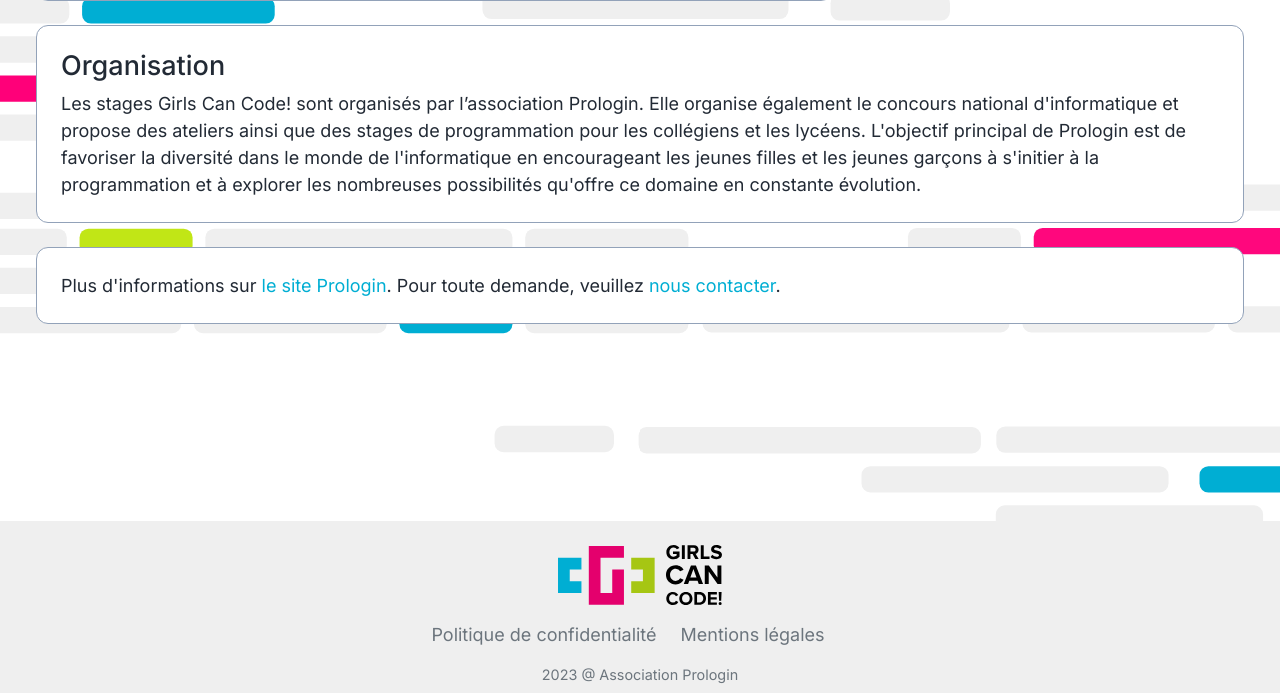
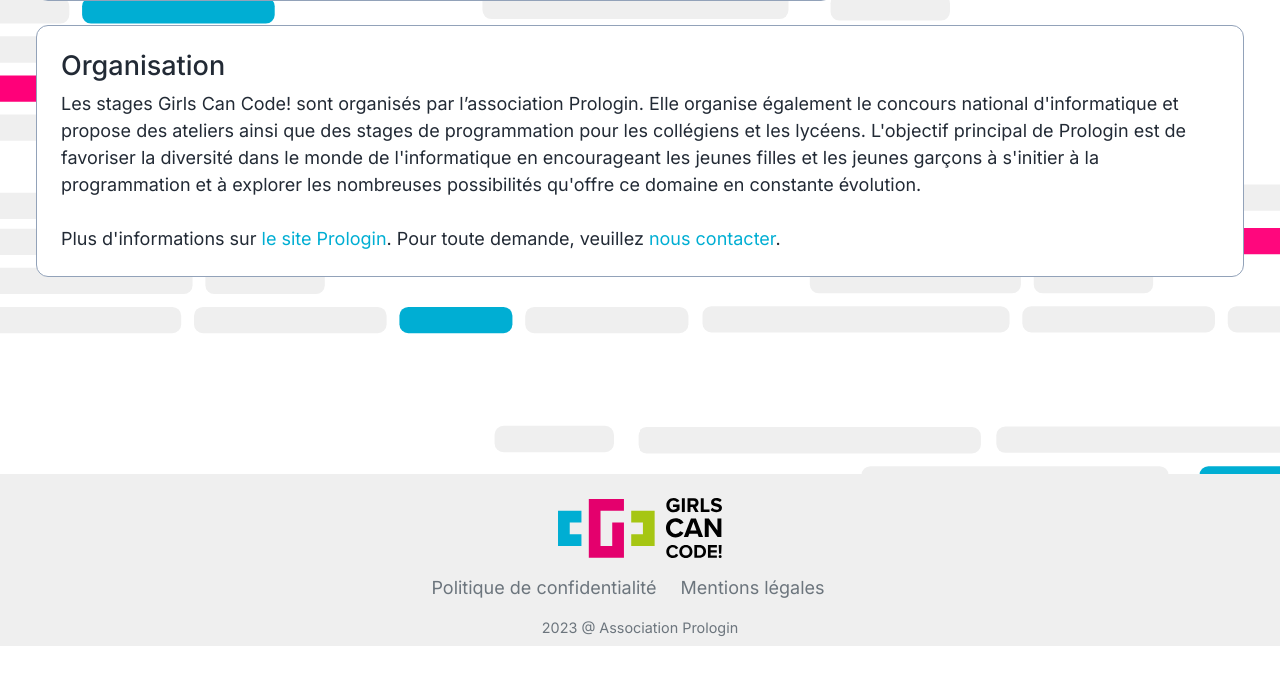
Before and after one commit to prologin/gcc-site, a Django app: template website/pages/templates/pages/about.html in a window 1280 px wide. Shown: the part 1325-2018 px from the top of the page. After the commit the page ends 1971 px from the top, so only its background shows below. Run offline with Django 4.2, Linux system fonts and the light colour scheme; the template is opened without the code that fills it, so the values that code supplies are empty; parts of the project's set-up code (start-up, migrations or seed data) failed here and were passed over.

Commit message:
front(about): Merge 2 last info blocks in a single one

```diff
--- a/website/pages/templates/pages/about.html
+++ b/website/pages/templates/pages/about.html
@@ -101,9 +101,8 @@
                 encourageant les jeunes filles et les jeunes garçons à
                 s'initier à la programmation et à explorer les nombreuses
                 possibilités qu'offre ce domaine en constante évolution.
-            </div>
-
-            <div class="content-background mt-4 p-4 mx-auto">
+                <br />
+                <br />
                 Plus d'informations sur
                 <a href="https://prologin.org">le site Prologin</a>. Pour
                 toute demande, veuillez
```
